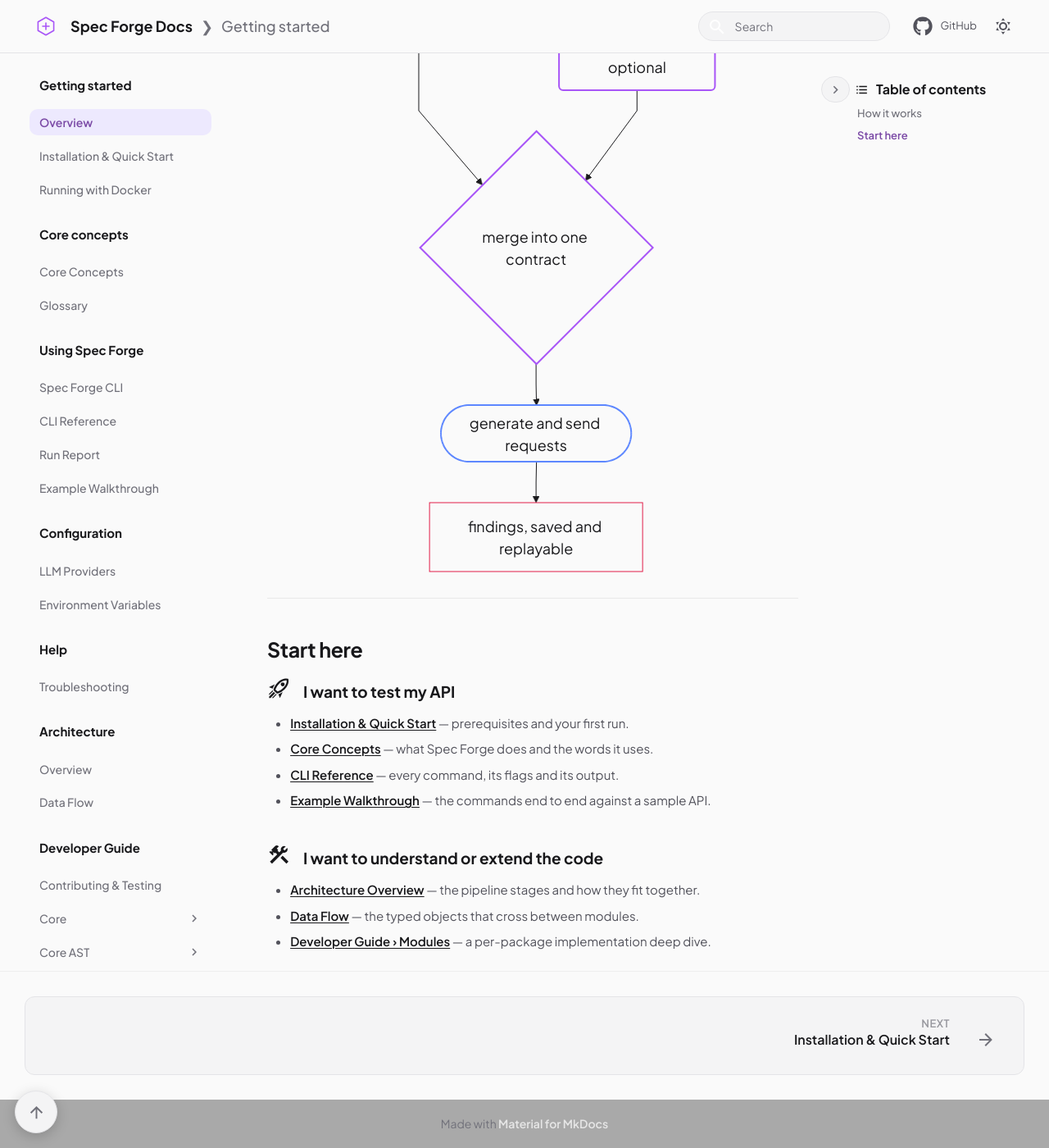
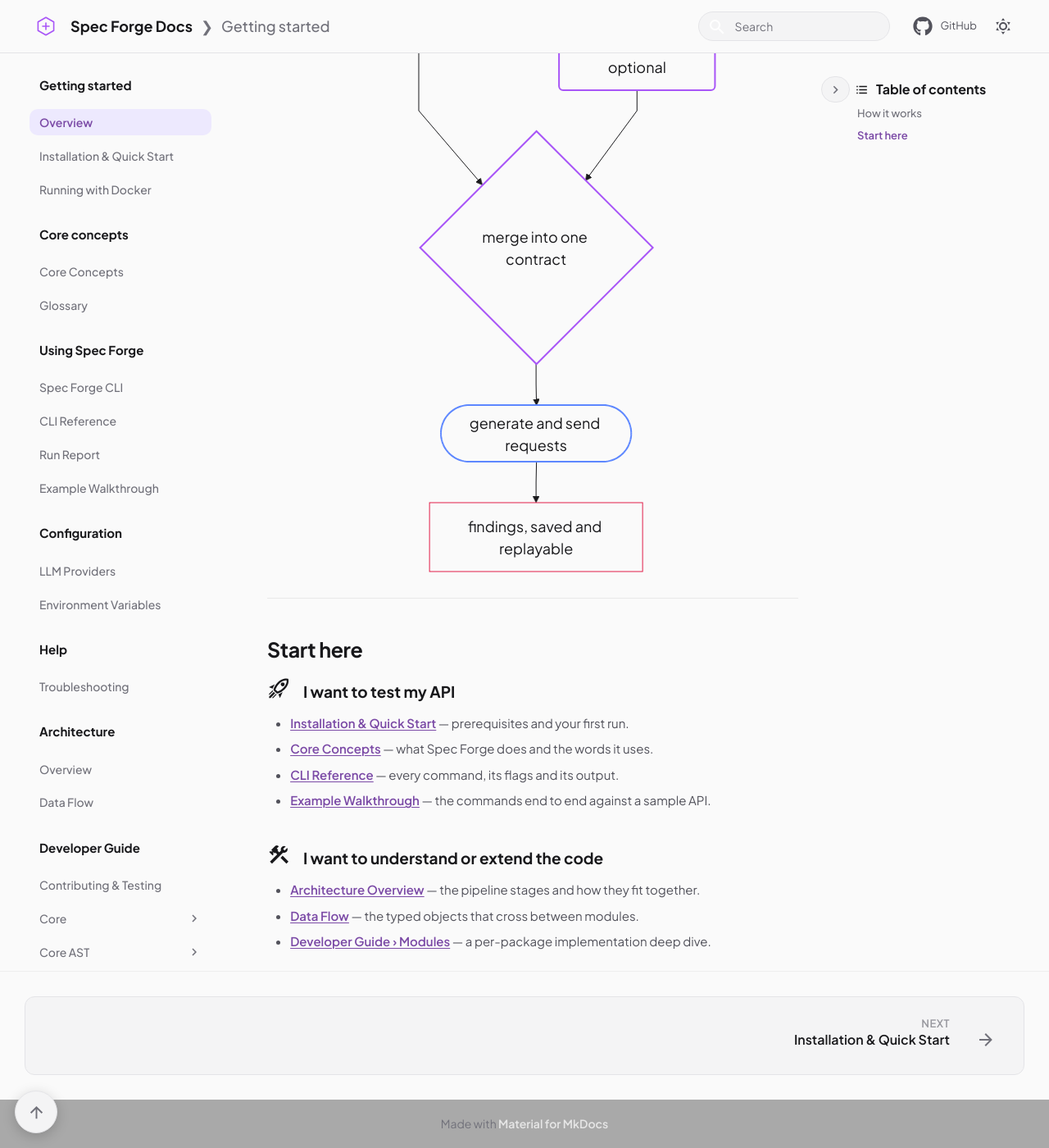
Before and after one commit to Spec-Forge-Testing/specforge-docs, an MkDocs documentation site: the page built from docs/index.md, in a window 1280 px wide and 1400 px high, scrolled down 867 px. Shown: the whole window at 82% size. Built offline with MkDocs 1.6.1 and Material for MkDocs 9.7.7, drawn with Linux system fonts in a browser that asks for light colours; comment, search, counter and statistics services are not loaded.

Commit message:
refactor(docs): change start here links color

```diff
--- a/docs/assets/stylesheets/extra.css
+++ b/docs/assets/stylesheets/extra.css
@@ -1533,6 +1533,16 @@
   gap: 2rem;
 }
 
+/* Los enlaces dentro de las cards de "Start here" van en color accent (no el
+   text-bright del resto del cuerpo), para destacar como puntos de entrada. */
+.md-typeset .grid.cards.sf-start-here a {
+  color: var(--accent-color);
+}
+
+.md-typeset .grid.cards.sf-start-here a:hover {
+  color: var(--accent-color);
+}
+
 /* ==========================================================================
    DIAGRAMAS MERMAID
    ========================================================================== */
```
